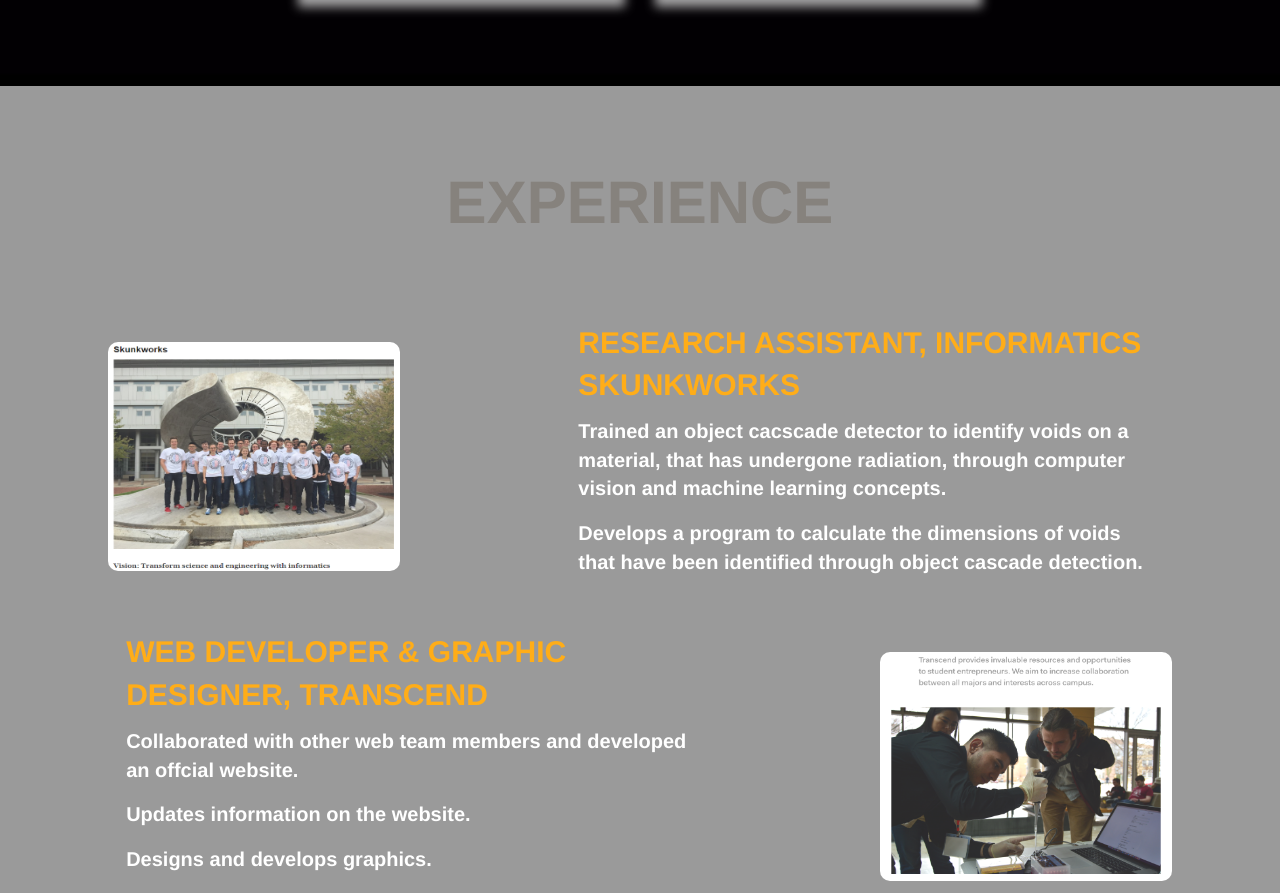
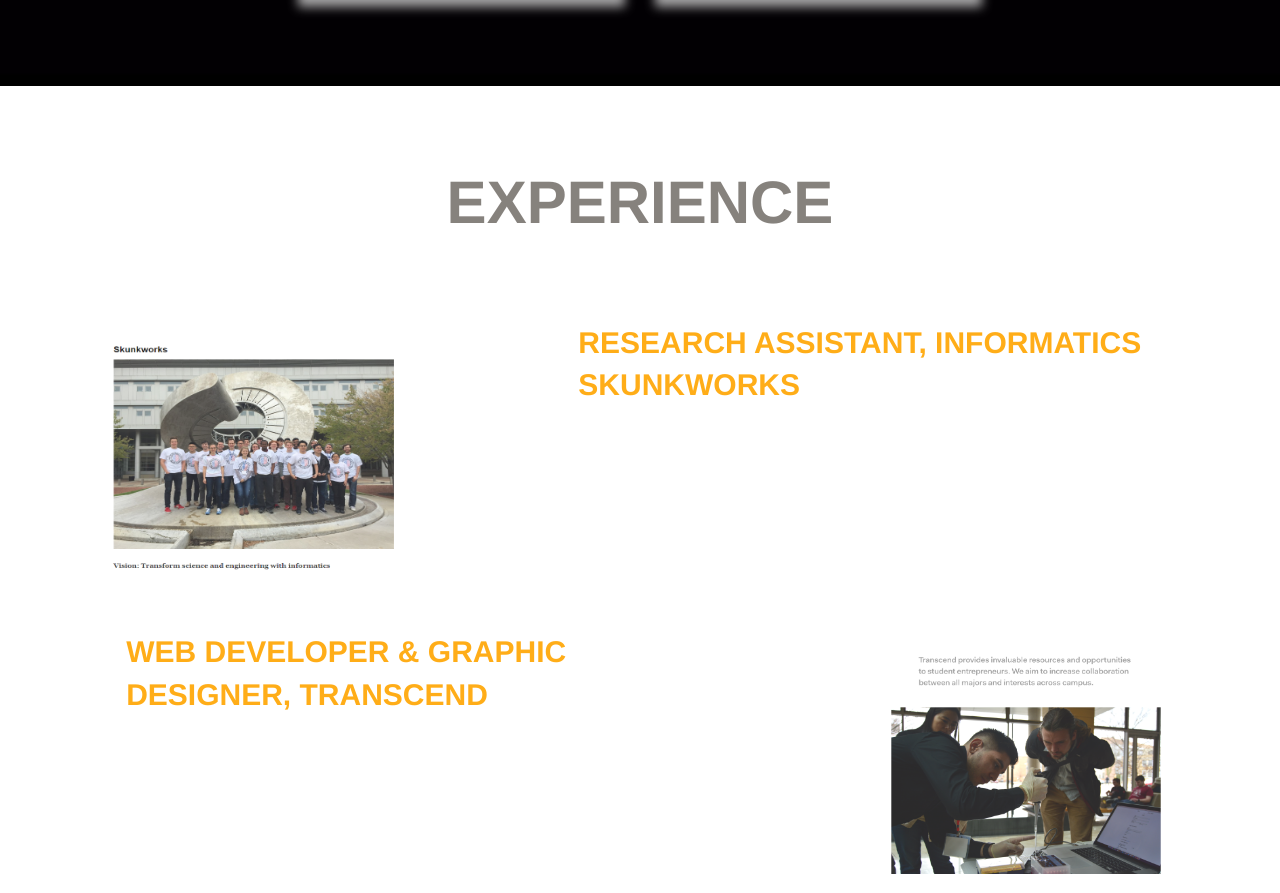
Before and after one commit to jsdelivrbot/pw-webdev, a website: page public/index.html in a window 1280 px wide. Shown: the part 2760-3653 px from the top of the page. Drawn offline with nearby package versions, Linux system fonts and the light colour scheme.

Commit message:
Update main.css

```diff
--- a/public/main.css
+++ b/public/main.css
@@ -186,7 +186,6 @@
 .experiencesItem {
     width:100%;
     background:url(img/experience.png);
-    background-color: rgba(33, 33, 33, 0.5);
     opacity:0.7;
     background-size:100% 100%;
     background-repeat:no-repeat;
@@ -856,7 +855,6 @@
    .experiencesItem {
         width:100%;
         background:url(img/experience.png);
-        background-color: rgba(33, 33, 33, 0.5);
         opacity:0.9;
         background-size:100% 100%;
         background-repeat:no-repeat;
@@ -962,7 +960,6 @@
    .experiencesItem {
         width:100%;
         background:url(img/experience.png);
-        background-color: rgba(33, 33, 33, 0.5);
         opacity:0.9;
         background-size:100% 100%;
         background-repeat:no-repeat;
```
